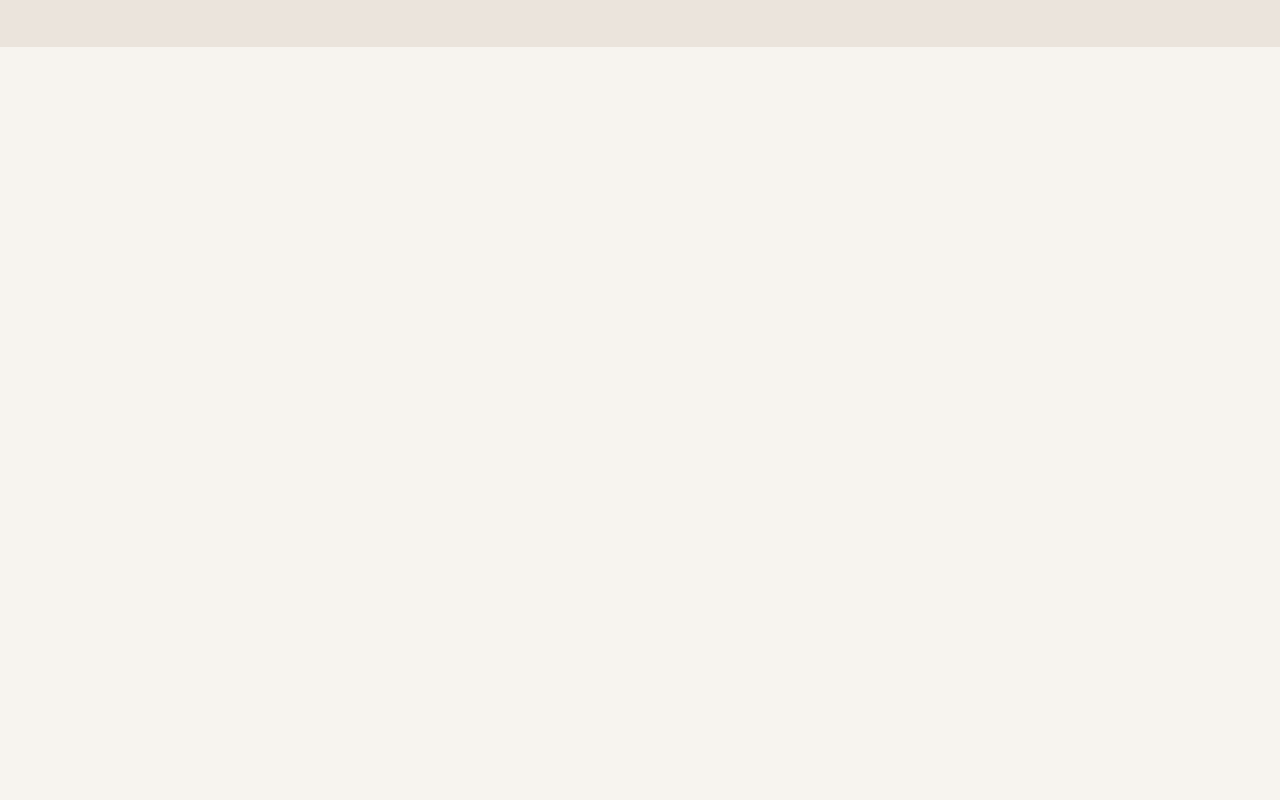
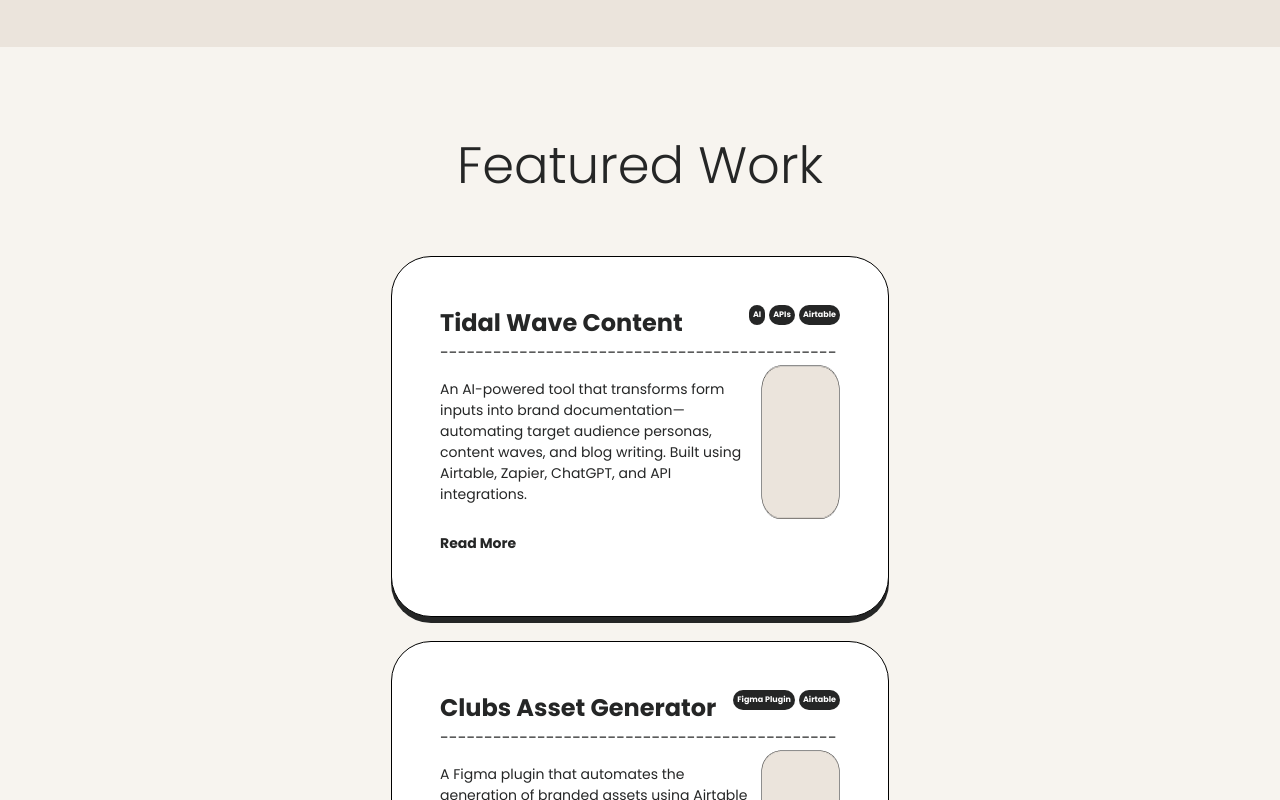
Before and after one commit to sofiakatzman/Portfolio, a React (Create React App) app: page / in a window 1280 px wide. Shown: the part 1100-1900 px from the top of the page. Before the commit the page ends 1147 px from the top, so only its background shows below. Built offline with nearby package versions, Linux system fonts and the light colour scheme.

Commit message:
added featured section to landing page

```diff
--- /dev/null
+++ b/src/components/Organisms/Featured.js
@@ -0,0 +1,14 @@
+import WorkCards from "../Molecules/WorkCards.js"
+import "./featured.css"
+import { workCardsData } from "../../data/workCardsData.js"
+
+function Featured(){
+    return(
+        <div className="featured-container">
+            <h1>Featured Work</h1>
+            <WorkCards data={workCardsData}/>
+        </div>
+    )
+}
+
+export default Featured
--- /dev/null
+++ b/src/components/Organisms/featured.css
@@ -0,0 +1,4 @@
+.featured-container{
+    text-align: center;
+    margin: 80px;
+}
--- a/src/components/Pages/LandingPage.js
+++ b/src/components/Pages/LandingPage.js
@@ -1,3 +1,4 @@
+import Featured from "../Organisms/Featured"
 import Intro from "../Organisms/Intro"
 import Skills from "../Organisms/Skills"
 
@@ -6,6 +7,7 @@ function LandingPage(){
         <div>
             <Intro />
             <Skills />
+            <Featured />
         </div>
     )
 }
```
